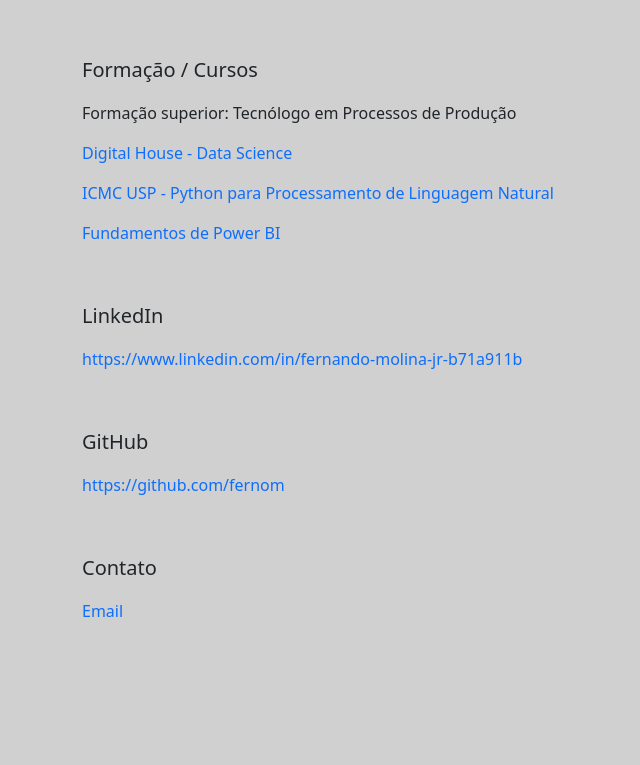
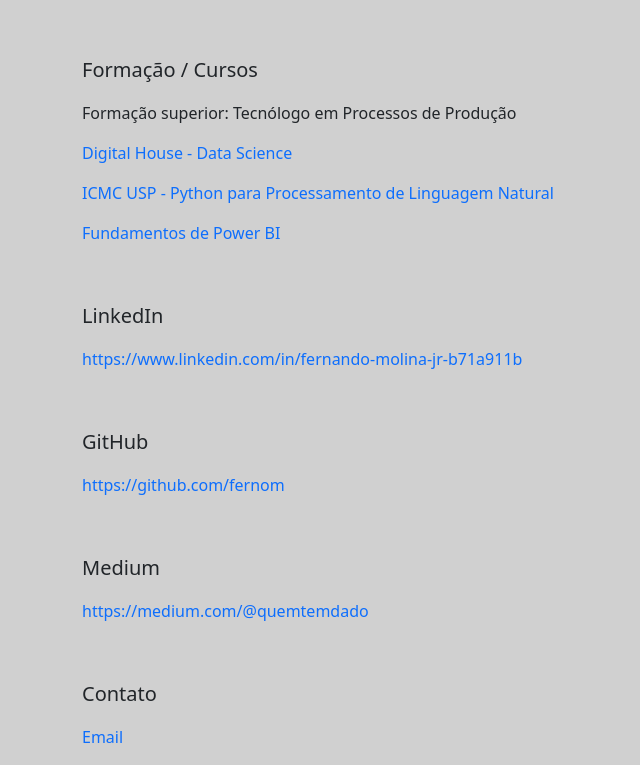
Before and after one commit to fernom/fernom.github.io, a plain HTML site: page index.html in a window 1280 px wide. Shown: the part 135-900 px from the top of the page, without its empty margins (0-640 px from the left). Before the commit the page ends 800 px from the top, so only its background shows below. Drawn offline with nearby package versions, Linux system fonts and the light colour scheme.

Commit message:
Update index.html

```diff
--- a/index.html
+++ b/index.html
@@ -35,6 +35,9 @@
         <p class="lead">GitHub</p>
         <p><a href="https://github.com/fernom" class="text-decoration-none">https://github.com/fernom</a></p>
         <p>&nbsp;<p>
+        <p class="lead">Medium</p>
+        <p><a href="https://medium.com/@quemtemdado" class="text-decoration-none">https://medium.com/@quemtemdado</a></p>
+        <p>&nbsp;<p>
         <p class="lead">Contato</p>
         <p><a href="mailto:fagmj74@gmail.com" class="text-decoration-none">Email</a></p>
 
```
